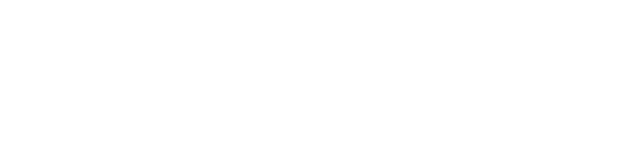
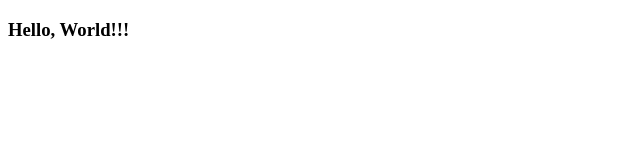
Before and after one commit to alatos2/learn-git, a plain HTML site: page index.html in a window 1280 px wide. Shown: the whole page, without its empty margins (0-640 px from the left). Drawn offline with Linux system fonts and the light colour scheme.

Commit message:
Added h3

```diff
--- a/index.html
+++ b/index.html
@@ -7,6 +7,6 @@
     <title>Document</title>
 </head>
 <body>
-
+    <h3>Hello, World!!!</h3>
 </body>
 </html>
```
